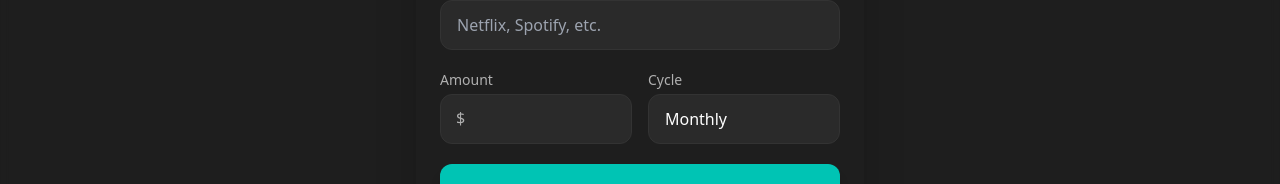
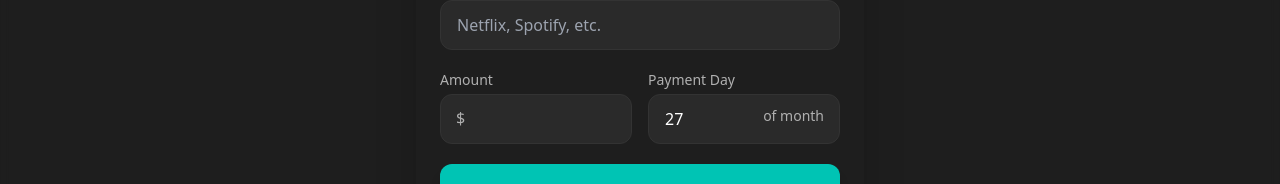
Before and after one commit to minibell7/zombiecheck, a React (Vite) app: page / in a window 1280 px wide. Both pictures are taken after a click on the button "Add Item". Shown: the part 556-740 px from the top of the page. Built offline with nearby package versions, Linux system fonts and the light colour scheme.

Commit message:
Feat: Replace Cycle with Payment Day (1-31) for monthly subscriptions

```diff
--- a/src/App.tsx
+++ b/src/App.tsx
@@ -1,4 +1,4 @@
-import { useState, useMemo } from 'react';
+import { useState, useMemo, useEffect } from 'react';
 import { Layout } from './components/Layout';
 import { Navigation } from './components/Navigation';
 import { DashboardView } from './views/DashboardView';
@@ -17,14 +17,20 @@ function App() {
   const [isModalOpen, setIsModalOpen] = useState(false);
   const [editingSubscription, setEditingSubscription] = useState<Subscription | null>(null);
 
+  // Migration: Ensure all subscriptions have a paymentDay
+  useEffect(() => {
+    const migrated = subscriptions.map(sub => ({
+      ...sub,
+      paymentDay: sub.paymentDay || 1
+    }));
+    // Only update if changes are needed to avoid infinite loop
+    if (JSON.stringify(migrated) !== JSON.stringify(subscriptions)) {
+      setSubscriptions(migrated);
+    }
+  }, [subscriptions, setSubscriptions]);
+
   const totalMonthlyCost = useMemo(() => {
-    return subscriptions.reduce((total, sub) => {
-      if (sub.cycle === 'Monthly') {
-        return total + Number(sub.amount);
-      } else {
-        return total + (Number(sub.amount) / 12);
-      }
-    }, 0);
+    return subscriptions.reduce((total, sub) => total + Number(sub.amount), 0);
   }, [subscriptions]);
 
   const handleAddSubscription = (data: Omit<Subscription, 'id' | 'createdAt' | 'updatedAt'>) => {
--- a/src/components/AddSubscriptionModal.tsx
+++ b/src/components/AddSubscriptionModal.tsx
@@ -15,7 +15,7 @@ interface AddSubscriptionModalProps {
 interface FormData {
     itemName: string;
     amount: number;
-    cycle: 'Monthly' | 'Yearly';
+    paymentDay: number;
     category: 'subscription' | 'fixed';
 }
 
@@ -29,7 +29,7 @@ export const AddSubscriptionModal: React.FC<AddSubscriptionModalProps> = ({
         defaultValues: {
             itemName: '',
             amount: 0,
-            cycle: 'Monthly',
+            paymentDay: new Date().getDate(), // Default to today
             category: 'subscription'
         }
     });
@@ -38,13 +38,13 @@ export const AddSubscriptionModal: React.FC<AddSubscriptionModalProps> = ({
         if (editingSubscription) {
             setValue('itemName', editingSubscription.itemName);
             setValue('amount', editingSubscription.amount);
-            setValue('cycle', editingSubscription.cycle);
+            setValue('paymentDay', editingSubscription.paymentDay || new Date().getDate());
             setValue('category', editingSubscription.category || 'subscription');
         } else {
             reset({
                 itemName: '',
                 amount: undefined,
-                cycle: 'Monthly',
+                paymentDay: new Date().getDate(),
                 category: 'subscription'
             });
         }
@@ -143,14 +143,26 @@ export const AddSubscriptionModal: React.FC<AddSubscriptionModalProps> = ({
                                     </div>
 
                                     <div>
-                                        <label className="block text-sm font-medium text-textSecondary mb-1">Cycle</label>
-                                        <select
-                                            {...register('cycle')}
-                                            className="w-full bg-surfaceHighlight border border-border rounded-xl px-4 py-3 text-white focus:outline-none focus:ring-2 focus:ring-accent-50 transition-all appearance-none"
-                                        >
-                                            <option value="Monthly">Monthly</option>
-                                            <option value="Yearly">Yearly</option>
-                                        </select>
+                                        <label className="block text-sm font-medium text-textSecondary mb-1">Payment Day</label>
+                                        <div className="relative">
+                                            <input
+                                                type="number"
+                                                min="1"
+                                                max="31"
+                                                {...register('paymentDay', {
+                                                    required: 'Required',
+                                                    min: { value: 1, message: '1-31' },
+                                                    max: { value: 31, message: '1-31' },
+                                                    valueAsNumber: true
+                                                })}
+                                                className={cn(
+                                                    "w-full bg-surfaceHighlight border border-border rounded-xl px-4 py-3 text-white focus:outline-none focus:ring-2 focus:ring-accent-50 transition-all",
+                                                    errors.paymentDay && "border-danger focus:ring-danger-50"
+                                                )}
+                                            />
+                                            <span className="absolute right-4 top-3 text-textSecondary text-sm">of month</span>
+                                        </div>
+                                        {errors.paymentDay && <p className="text-danger text-xs mt-1">{errors.paymentDay.message}</p>}
                                     </div>
                                 </div>
 
--- a/src/components/SubscriptionCard.tsx
+++ b/src/components/SubscriptionCard.tsx
@@ -25,7 +25,7 @@ export const SubscriptionCard: React.FC<SubscriptionCardProps> = ({ subscription
                     </span>
                     <div className="flex items-center gap-1 text-xs text-textSecondary bg-white-5 px-2 py-0.5 rounded-full">
                         <Calendar size={10} />
-                        <span>{subscription.cycle}</span>
+                        <span>Day {subscription.paymentDay}</span>
                     </div>
                     <div className="flex items-center gap-1 text-xs text-textSecondary bg-white-5 px-2 py-0.5 rounded-full">
                         {subscription.category === 'fixed' ? <Shield size={10} /> : <PlayCircle size={10} />}
--- a/src/types.ts
+++ b/src/types.ts
@@ -2,7 +2,7 @@ export interface Subscription {
     id: string;
     itemName: string;
     amount: number;
-    cycle: 'Monthly' | 'Yearly';
+    paymentDay: number; // 1-31
     category: 'subscription' | 'fixed';
     createdAt: string; // ISO string
     updatedAt: string; // ISO string
--- a/src/views/AllItemsView.tsx
+++ b/src/views/AllItemsView.tsx
@@ -20,13 +20,22 @@ export const AllItemsView: React.FC<AllItemsViewProps> = ({ subscriptions, onEdi
 
         if (!matchesSearch) return false;
 
-        const subDate = parseISO(sub.createdAt);
         const today = new Date();
 
         if (filter === 'today') {
-            return subDate.getDate() === today.getDate();
+            return sub.paymentDay === today.getDate();
         } else if (filter === 'week') {
-            return isSameWeek(subDate, today);
+            // Check if paymentDay falls within this week
+            let isInWeek = false;
+            for (let i = 0; i < 7; i++) {
+                const weekDate = new Date(today);
+                weekDate.setDate(today.getDate() - today.getDay() + i);
+                if (sub.paymentDay === weekDate.getDate()) {
+                    isInWeek = true;
+                    break;
+                }
+            }
+            return isInWeek;
         }
 
         return true;
--- a/src/views/CalendarView.tsx
+++ b/src/views/CalendarView.tsx
@@ -17,16 +17,14 @@ export const CalendarView: React.FC<CalendarViewProps> = ({ subscriptions, onEdi
 
     const selectedSubscriptions = subscriptions.filter(sub => {
         if (!selectedDate) return false;
-        const subDate = parseISO(sub.createdAt);
-        // Simplified: matching day of month for monthly subs
-        if (sub.cycle === 'Monthly') {
-            return subDate.getDate() === selectedDate.getDate();
-        }
-        return isSameDay(subDate, selectedDate);
+        return sub.paymentDay === selectedDate.getDate();
     });
 
     // Modifiers to highlight days with subscriptions
-    const daysWithSubs = subscriptions.map(sub => parseISO(sub.createdAt));
+    // Since it's monthly, we check if the day matches any subscription's paymentDay
+    const hasSub = (date: Date) => {
+        return subscriptions.some(sub => sub.paymentDay === date.getDate());
+    };
 
     return (
         <div className="pb-24 px-6 pt-6">
@@ -48,7 +46,7 @@ export const CalendarView: React.FC<CalendarViewProps> = ({ subscriptions, onEdi
                     mode="single"
                     selected={selectedDate}
                     onSelect={setSelectedDate}
-                    modifiers={{ hasSub: daysWithSubs }}
+                    modifiers={{ hasSub }}
                     modifiersStyles={{
                         hasSub: { fontWeight: 'bold', textDecoration: 'underline', textDecorationColor: '#14b8a6' }
                     }}
--- a/src/views/DashboardView.tsx
+++ b/src/views/DashboardView.tsx
@@ -16,8 +16,7 @@ export const DashboardView: React.FC<DashboardViewProps> = ({ subscriptions, tot
 
     const todayCost = subscriptions.reduce((total, sub) => {
         const today = new Date();
-        const subDate = parseISO(sub.createdAt);
-        if (subDate.getDate() === today.getDate()) {
+        if (sub.paymentDay === today.getDate()) {
             return total + Number(sub.amount);
         }
         return total;
@@ -25,8 +24,22 @@ export const DashboardView: React.FC<DashboardViewProps> = ({ subscriptions, tot
 
     const weekCost = subscriptions.reduce((total, sub) => {
         const today = new Date();
-        const subDate = parseISO(sub.createdAt);
-        if (isSameWeek(subDate, today)) {
+        const currentDay = today.getDay(); // 0 (Sun) - 6 (Sat)
+        const diff = today.getDate() - currentDay + (currentDay === 0 ? -6 : 1); // Adjust to Monday start
+
+        // Check next 7 days from Monday (or just check if paymentDay is in this week's dates)
+        // Simpler: iterate through the 7 days of this week
+        let isInWeek = false;
+        for (let i = 0; i < 7; i++) {
+            const weekDate = new Date(today);
+            weekDate.setDate(today.getDate() - today.getDay() + i); // Sunday to Saturday
+            if (sub.paymentDay === weekDate.getDate()) {
+                isInWeek = true;
+                break;
+            }
+        }
+
+        if (isInWeek) {
             return total + Number(sub.amount);
         }
         return total;
```
